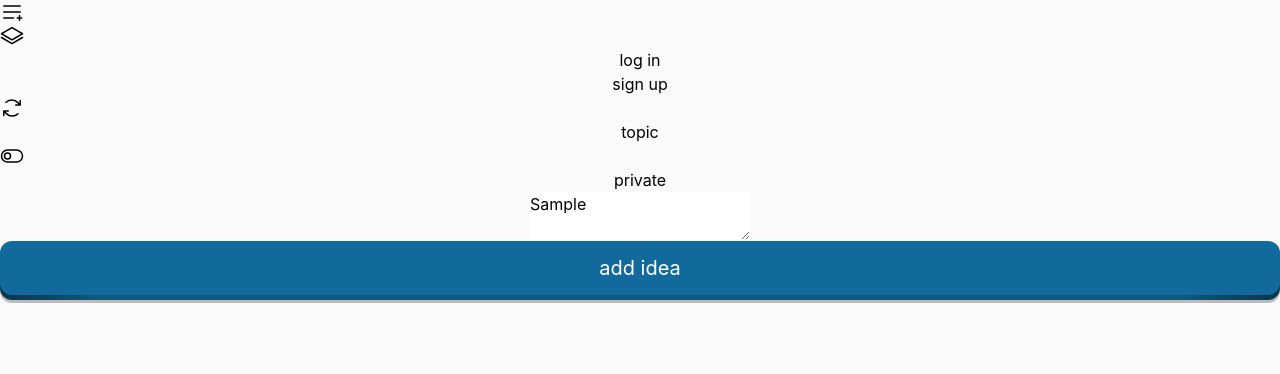
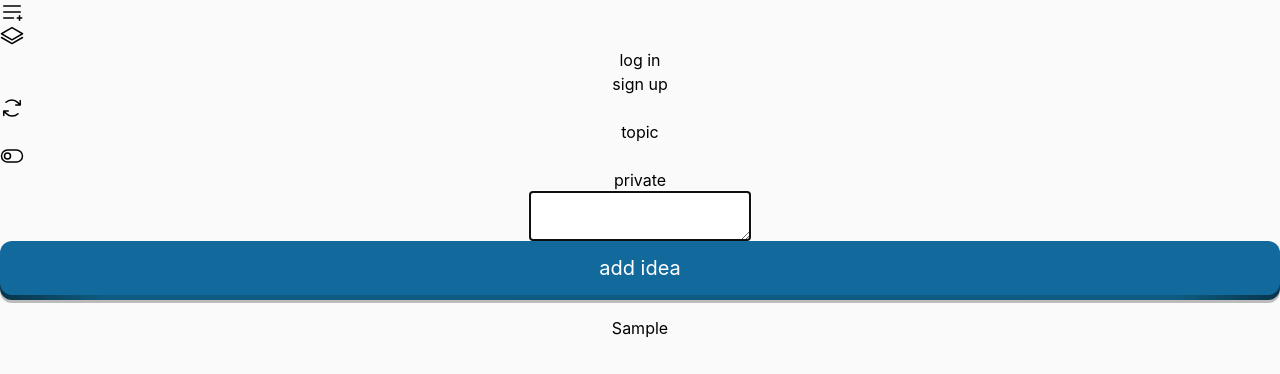
Before and after one commit to josephrmartinez/nineideasfrontend, a React (Vite) app: page / in a window 1280 px wide. Both pictures are taken after typing "Sample" into the empty fields and a click on the button "add idea". Shown: the top 374 px of the page. Built offline with nearby package versions, Linux system fonts and the light colour scheme; no server answers.

Commit message:
Draft ideaAdd functionality

```diff
--- /dev/null
+++ b/src/components/IdeasList.jsx
@@ -0,0 +1,56 @@
+import React, { useState } from "react";
+
+export default function IdeasList({ ideaList, updateIdea }) {
+  const [editIndex, setEditIndex] = useState(-1);
+  const [editedIdea, setEditedIdea] = useState("");
+
+  const handleEditClick = (index) => {
+    setEditIndex(index);
+    setEditedIdea(ideaList[index]);
+  };
+
+  const handleInputChange = (event) => {
+    setEditedIdea(event.target.value);
+  };
+
+  function handleInputBlur() {
+    setEditIndex(-1);
+    updateIdea(editIndex, editedIdea)
+  };
+
+  function checkSubmitIdea(event) {
+    if (event.key === 'Enter' && editedIdea.trim().length > 3) {
+      handleInputBlur()
+    }
+  }
+
+  const ideas = ideaList.map((each, index) => {
+    const initialRows = Math.ceil(each.length / 40)
+
+      return (
+    <div key={each} className="border-b text-sm max-w-md mx-auto text-left">
+      {editIndex === index ? (
+        <textarea
+          className="my-4 tracking-wide w-full p-0 text-gray-700"
+          value={editedIdea}
+            onChange={handleInputChange}
+            onKeyDown={checkSubmitIdea}
+          onBlur={handleInputBlur}
+          rows={initialRows}
+        />
+      ) : (
+        <div
+                className="tracking-wide text-gray-700"
+                style={{marginTop: '16px', marginBottom: '22px'}}
+          onClick={() => handleEditClick(index)}
+        >
+          {each}
+        </div>
+      )}
+
+        </div>
+      )
+  });
+
+  return <div>{ideas}</div>;
+}
--- a/src/routes/addList.jsx
+++ b/src/routes/addList.jsx
@@ -1,18 +1,24 @@
-import { useEffect, useState } from 'react'
+import { useEffect, useState, useRef } from 'react'
 import '../App.css'
 import VisibilityToggle from '../components/VisibilityToggle';
 import PopupModal from '../components/PopupModal';
 import { ArrowsClockwise, ToggleLeft } from "@phosphor-icons/react";
 import axios from 'axios';
 import { useAuth } from '../contexts/authContext';
+import IdeasList from '../components/IdeasList';
 
 export default function AddList(){
   const [topic, setTopic] = useState('')
+  const [currentIdea, setCurrentIdea] = useState("")
+  const [ideaList, setIdeaList] = useState([])
+
   const [buttonActive, setButtonActive] = useState(false)
   const [isSpinning, setIsSpinning] = useState(false);
   const { isLoggedIn } = useAuth()
   const [showPopup, setShowPopup] = useState(false)
-  const fillWidth = 30
+  const ideaInputRef = useRef(null)
+
+  const fillWidth = `${((ideaList.length) / 9) * 100}%`;
 
   const getNewTopicAPI = () => {
     setIsSpinning(true)
@@ -40,12 +46,7 @@ export default function AddList(){
     getNewTopicAPI()
   }, [])
 
-  function handleAddIdea() {
-    setButtonActive(true)
-    setTimeout(() => {
-        setButtonActive(false);
-      }, 100);
-  }
+
 
   function handleLoggedOutClick(){
     console.log("clockly")
@@ -55,6 +56,59 @@ export default function AddList(){
   function handlePopupClose(){
     setShowPopup(false)
   }
+
+
+
+  // Functions for idea management
+
+  function handleAddIdea() {
+    // handleAddIdeaAudio.currentTime = 0;
+    // handleAddIdeaAudio.play();
+
+    setButtonActive(true)
+
+    setTimeout(() => {
+        setButtonActive(false);
+      }, 100);
+    if (currentIdea.trim().length < 3) return;
+    if (ideaList.includes(currentIdea)) return;
+    setIdeaList(prevIdeas => {
+      return [currentIdea, ...prevIdeas]
+    })
+    setCurrentIdea("")
+    ideaInputRef.current.focus()
+  }
+
+
+  function handleIdeaInputChange(event) {
+    setCurrentIdea(event.target.value)
+  }
+
+  function checkForSubmit(event) {
+    if (currentIdea.trim().length < 3) return;
+    if (event.key === 'Enter') {
+      event.preventDefault();
+      handleAddIdea()
+    }
+  }
+
+  // Update already posted idea
+  function updateIdea(index, idea) {
+    setIdeaList(prevList =>
+      prevList.map((prevIdea, i) => {
+        if (i === index) {
+          return idea;
+        } else {
+          return prevIdea;
+        }
+      })
+    );
+  }
+
+
+
+
+
 
   return (
     <div className='mx-auto'>
@@ -81,11 +135,11 @@ export default function AddList(){
 
       <textarea
         className='w-[22rem] h-20 mb-3 outline-none border bg-neutral-50'
-        // value={currentIdea}
-        // ref={ideaInputRef}
+        value={currentIdea}
+        ref={ideaInputRef}
         autoFocus
-        // onChange={handleIdeaInputChange}
-        // onKeyDown={checkForSubmit}
+        onChange={handleIdeaInputChange}
+        onKeyDown={checkForSubmit}
       >
       </textarea>
 
@@ -106,6 +160,17 @@ export default function AddList(){
       </button>
       </div>
 
+      {ideaList.length > 0 &&
+      <div className='w-full border-t-2 mx-auto mt-8 overflow-y-scroll h-64'>
+        <div className='w-[22rem] mx-auto'>
+          <IdeasList ideaList={ideaList} updateIdea={updateIdea} />
+        </div>
+      </div>
+      }
+
+
+
+
       {showPopup && <PopupModal  onClose={handlePopupClose}/>}
 
       </div>
```
Also changed, not shown: 1 other file (tests, documents, lock files or other folders).
